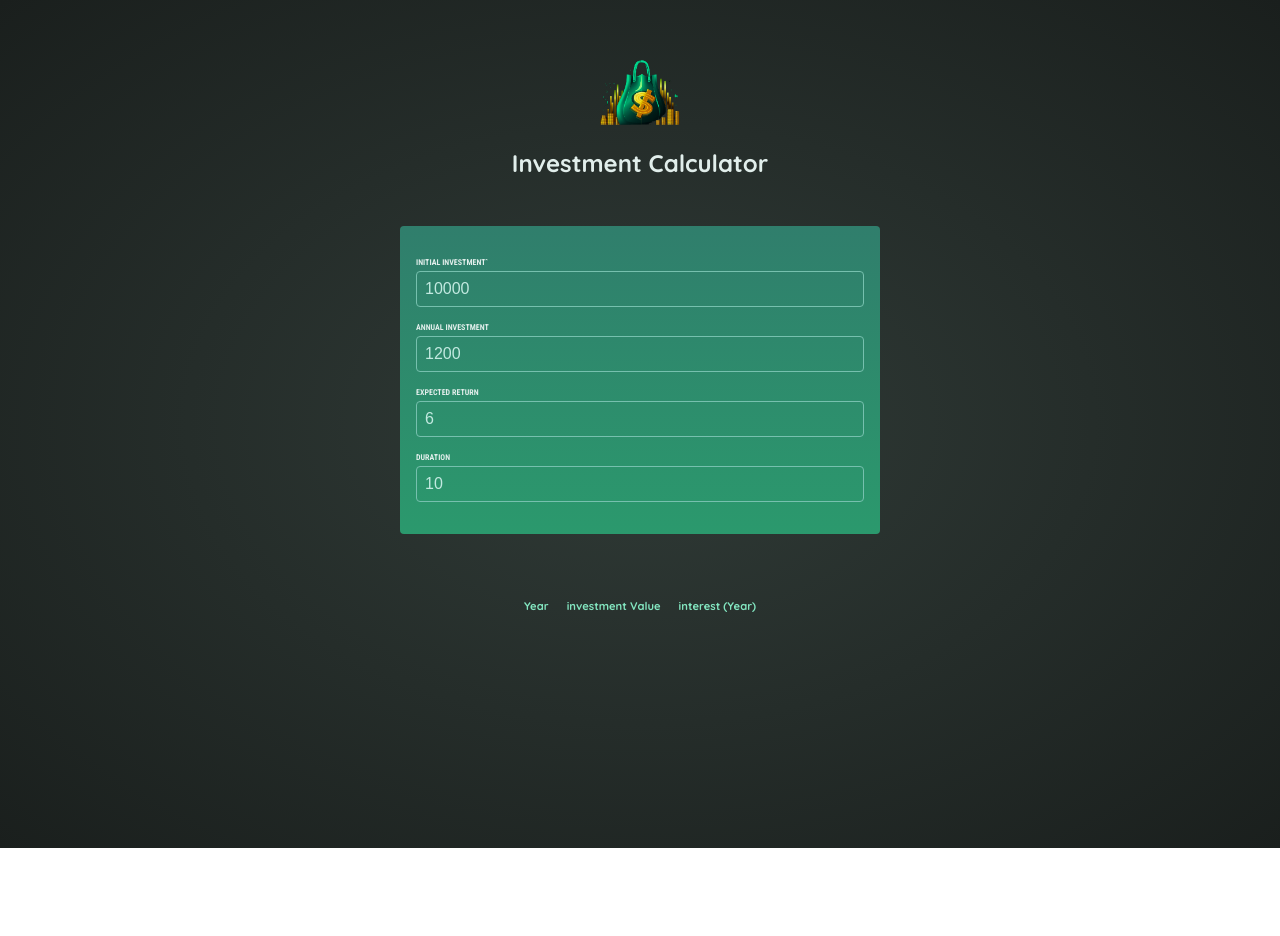
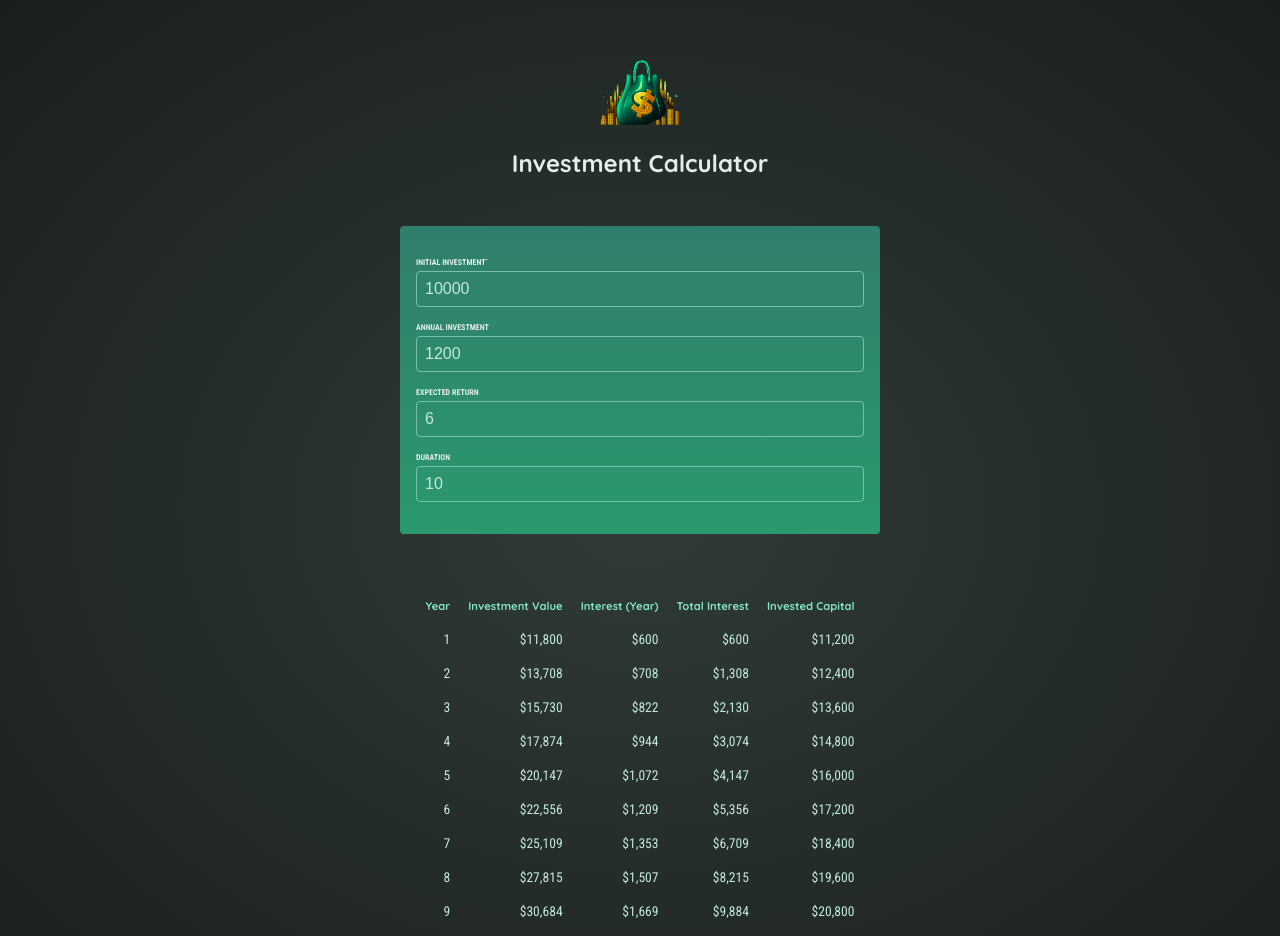
Before and after one commit to DenisGudz/investment-calculator, a React (Vite) app: page / in a window 1280 px wide. Shown: the top 936 px of the page. Before the commit the page ends 848 px from the top, so only its background shows below. Built offline with nearby package versions, Linux system fonts and the light colour scheme.

Commit message:
all done. mild workings required

```diff
--- a/src/App.jsx
+++ b/src/App.jsx
@@ -10,6 +10,8 @@ function App() {
     expectedReturn:6,
     duration:10
   })
+
+  // const inputIsValid =
 
 
   function handelChange(inputIdentifier, newValue) {
--- a/src/components/UserInput.jsx
+++ b/src/components/UserInput.jsx
@@ -11,19 +11,19 @@ function UserInput(props) {
             <div className="input-gorup">
                 <p>
                     <label htmlFor="">Initial Investment`</label>
-                    <input type="text" value={props.userInput.initialInvestment} required onChange={(event) => props.onChange("initialInvestment", event.target.value)}/>
+                    <input type="number" value={props.userInput.initialInvestment} required onChange={(event) => props.onChange("initialInvestment", event.target.value)}/>
                 </p>
                 <p>
                     <label htmlFor="">Annual Investment</label>
-                    <input type="text" required value={props.userInput.annualInvestment}  onChange={(event) => props.onchange("annualInvestment", event.target.value)} />
+                    <input type="number" required value={props.userInput.annualInvestment}  onChange={(event) => props.onChange("annualInvestment", event.target.value)} />
                 </p>
                 <p>
                     <label htmlFor="">Expected Return</label>
-                    <input type="text" required  value={props.userInput.expectedReturn}  onChange={(event) => props.onChange("expectedReturn", event.target.value)}/>
+                    <input type="number" required  value={props.userInput.expectedReturn}  onChange={(event) => props.onChange("expectedReturn", event.target.value)}/>
                 </p>
                 <p>
                     <label htmlFor="">Duration</label>
-                    <input type="text" required value={props.userInput.duration}  onChange={(event) => props.onChange("duration", event.target.value)}/>
+                    <input type="number" required value={props.userInput.duration}  onChange={(event) => props.onChange("duration", event.target.value)}/>
                 </p>
             </div>
         </section>
--- a/src/components/results.jsx
+++ b/src/components/results.jsx
@@ -1,19 +1,38 @@
-import { calculateInvestmentResults } from "../util/investment"
+import { calculateInvestmentResults, formatter } from "../util/investment"
+
 
 function Results(props) {
-    const resultData = calculateInvestmentResults(props.input)
-
-    console.log(resultData)
+    const resultsData = calculateInvestmentResults(props.input)
+    const initailInvestment = resultsData[0].valueEndOfYear - resultsData[0].annualInvestment - resultsData[0].interest
+    console.log(resultsData)
 
     return (
         <table id="result">
             <thead>
                 <tr>
                     <th>Year</th>
-                    <th>investment Value</th>
-                    <th>interest (Year)</th>
+                    <th>Investment Value</th>
+                    <th>Interest (Year)</th>
+                    <th>Total Interest</th>
+                    <th>Invested Capital</th>
                 </tr>
             </thead>
+            <tbody>
+                {resultsData.map(yearData => {
+                    const totalInterest = yearData.valueEndOfYear - yearData.annualInvestment * yearData.year - initailInvestment;
+                    const totalAmountInvested = yearData.valueEndOfYear - totalInterest;
+
+                    return(
+                        <tr key={yearData.year}>
+                            <td>{yearData.year}</td>
+                            <td>{formatter.format(yearData.valueEndOfYear)}</td>
+                            <td>{formatter.format(yearData.interest)}</td>
+                            <td>{formatter.format(totalInterest)}</td>
+                            <td>{formatter.format(totalAmountInvested)}</td>
+                        </tr>
+                    )
+                })}
+            </tbody>
         </table>
     )
 }
```
